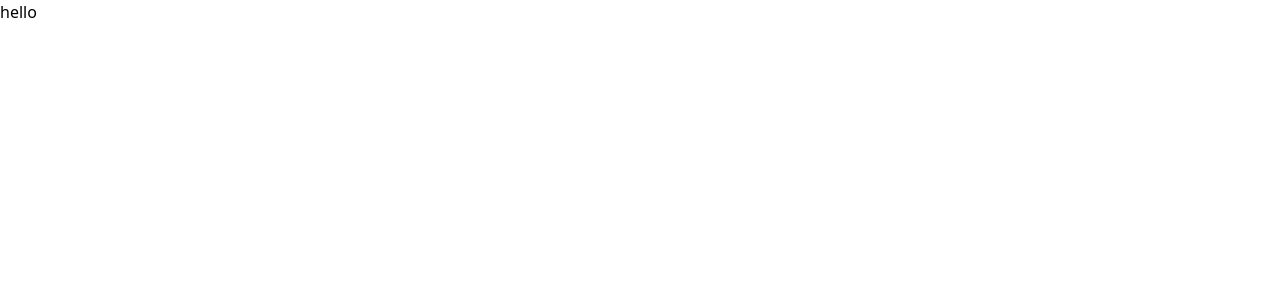
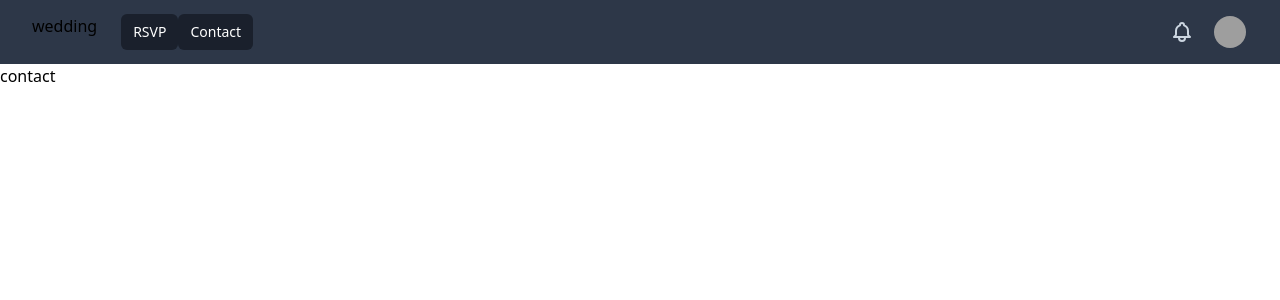
Before and after one commit to sohaveaniceday/wedding-website, a React (Create React App) app: page /contact in a window 1280 px wide. Shown: the top 300 px of the page. Built offline with nearby package versions, Linux system fonts and the light colour scheme; grey boxes are pictures that could not be loaded.

Commit message:
added routing

```diff
--- a/package.json
+++ b/package.json
@@ -7,12 +7,16 @@
     "@testing-library/jest-dom": "^4.2.4",
     "@testing-library/react": "^9.3.2",
     "@testing-library/user-event": "^7.1.2",
+    "@types/history": "^4.7.6",
     "@types/jest": "^24.0.0",
     "@types/node": "^12.0.0",
     "@types/react": "^16.9.0",
     "@types/react-dom": "^16.9.0",
+    "@types/react-router-dom": "^5.1.5",
+    "history": "^5.0.0",
     "react": "^16.13.1",
     "react-dom": "^16.13.1",
+    "react-router-dom": "^5.2.0",
     "react-scripts": "3.4.1",
     "tailwind": "^4.0.0",
     "typescript": "~3.7.2"
--- a/src/Components/Home.tsx
+++ b/src/Components/Home.tsx
@@ -1,7 +1,31 @@
 import React from 'react'
+import { Navbar } from './Navbar'
+import { Router, Switch, Route } from 'react-router-dom'
+import { createBrowserHistory } from 'history'
 
 const Home = () => {
-  return <div>hello</div>
+  const links = [
+    { name: 'RSVP', path: 'rsvp' },
+    { name: 'Contact', path: 'contact' },
+  ]
+  const customHistory = createBrowserHistory()
+
+  return (
+    <Router history={customHistory}>
+      <Navbar links={links} logo='wedding' />
+      <Switch>
+        <Route exact path='/'>
+          <div>home</div>
+        </Route>
+        <Route path='/rsvp'>
+          <div>rsvp</div>
+        </Route>
+        <Route path='/contact'>
+          <div>contact</div>
+        </Route>
+      </Switch>
+    </Router>
+  )
 }
 
 export default Home
--- /dev/null
+++ b/src/Components/Navbar.tsx
@@ -0,0 +1,132 @@
+import React, { useState, ReactNode } from 'react'
+import { Link } from 'react-router-dom'
+
+type LinkProps = {
+  name: string
+  path: string
+}
+
+type NavbarProps = {
+  links?: LinkProps[]
+  logo?: ReactNode
+}
+
+export const Navbar = ({ links, logo }: NavbarProps) => {
+  const [navbarOpen, setNavbarOpen] = useState(false)
+  return (
+    <nav className='bg-gray-800'>
+      <div className='px-2 mx-auto max-w-7xl sm:px-6 lg:px-8'>
+        <div className='relative flex items-center justify-between h-16'>
+          <div className='absolute inset-y-0 left-0 flex items-center sm:hidden'>
+            <button
+              className='inline-flex items-center justify-center p-2 text-gray-400 transition duration-150 ease-in-out rounded-md hover:text-white hover:bg-gray-700 focus:outline-none focus:bg-gray-700 focus:text-white'
+              aria-label='Main menu'
+              aria-expanded='false'
+              onClick={() => setNavbarOpen(!navbarOpen)}
+            >
+              <svg
+                className='block w-6 h-6'
+                fill='none'
+                viewBox='0 0 24 24'
+                stroke='currentColor'
+              >
+                <path
+                  strokeLinecap='round'
+                  strokeLinejoin='round'
+                  strokeWidth='2'
+                  d='M4 6h16M4 12h16M4 18h16'
+                />
+              </svg>
+              <svg
+                className='hidden w-6 h-6'
+                fill='none'
+                viewBox='0 0 24 24'
+                stroke='currentColor'
+              >
+                <path
+                  strokeLinecap='round'
+                  strokeLinejoin='round'
+                  strokeWidth='2'
+                  d='M6 18L18 6M6 6l12 12'
+                />
+              </svg>
+            </button>
+          </div>
+          <div className='flex items-center justify-center flex-1 sm:items-stretch sm:justify-start'>
+            <div className='flex-shrink-0'>{logo}</div>
+            <div className='hidden sm:block sm:ml-6'>
+              <div className='flex'>
+                {links &&
+                  links.map((link) => {
+                    return (
+                      <Link
+                        key={link.name}
+                        to={link.path}
+                        className='px-3 py-2 text-sm font-medium leading-5 text-white transition duration-150 ease-in-out bg-gray-900 rounded-md focus:outline-none focus:text-white focus:bg-gray-700'
+                      >
+                        {link.name}
+                      </Link>
+                    )
+                  })}
+              </div>
+            </div>
+          </div>
+          <div className='absolute inset-y-0 right-0 flex items-center pr-2 sm:static sm:inset-auto sm:ml-6 sm:pr-0'>
+            <button
+              className='p-1 text-gray-400 transition duration-150 ease-in-out border-2 border-transparent rounded-full hover:text-white focus:outline-none focus:text-white focus:bg-gray-700'
+              aria-label='Notifications'
+            >
+              <svg
+                className='w-6 h-6'
+                fill='none'
+                viewBox='0 0 24 24'
+                stroke='currentColor'
+              >
+                <path
+                  strokeLinecap='round'
+                  strokeLinejoin='round'
+                  strokeWidth='2'
+                  d='M15 17h5l-1.405-1.405A2.032 2.032 0 0118 14.158V11a6.002 6.002 0 00-4-5.659V5a2 2 0 10-4 0v.341C7.67 6.165 6 8.388 6 11v3.159c0 .538-.214 1.055-.595 1.436L4 17h5m6 0v1a3 3 0 11-6 0v-1m6 0H9'
+                />
+              </svg>
+            </button>
+            <div className='relative ml-3'>
+              <div>
+                <button
+                  className='flex text-sm transition duration-150 ease-in-out border-2 border-transparent rounded-full focus:outline-none focus:border-white'
+                  id='user-menu'
+                  aria-label='User menu'
+                  aria-haspopup='true'
+                >
+                  <img
+                    className='w-8 h-8 rounded-full'
+                    src='https://images.unsplash.com/photo-1472099645785-5658abf4ff4e?ixlib=rb-1.2.1&ixid=eyJhcHBfaWQiOjEyMDd9&auto=format&fit=facearea&facepad=2&w=256&h=256&q=80'
+                    alt=''
+                  />
+                </button>
+              </div>
+            </div>
+          </div>
+        </div>
+      </div>
+      {navbarOpen && (
+        <div className='sm:hidden'>
+          <div className='px-2 pt-2 pb-3'>
+            {links &&
+              links.map((link) => {
+                return (
+                  <Link
+                    key={link.name}
+                    to={link.path}
+                    className='block px-3 py-2 text-base font-medium text-white transition duration-150 ease-in-out bg-gray-900 rounded-md focus:outline-none focus:text-white focus:bg-gray-700'
+                  >
+                    {link.name}
+                  </Link>
+                )
+              })}
+          </div>
+        </div>
+      )}
+    </nav>
+  )
+}
```
Also changed, not shown: src/Components/Dropdown.tsx (added, +36 -0 lines), 1 other file (tests, documents, lock files or other folders).
